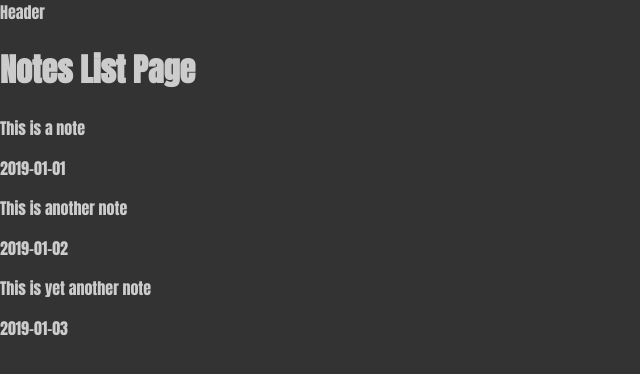
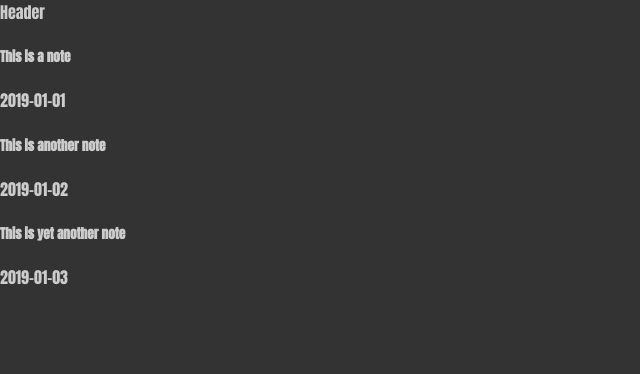
Before and after one commit to AndreiChristian/D-R-NotesApp---React, a React (Vite) app: page / in a window 1280 px wide. Shown: the top 374 px of the page, without its empty margins (0-640 px from the left). Built offline with nearby package versions, Linux system fonts and the light colour scheme.

Commit message:
added router

```diff
--- a/package.json
+++ b/package.json
@@ -10,7 +10,8 @@
   },
   "dependencies": {
     "react": "^18.2.0",
-    "react-dom": "^18.2.0"
+    "react-dom": "^18.2.0",
+    "react-router-dom": "^6.10.0"
   },
   "devDependencies": {
     "@types/react": "^18.0.28",
--- /dev/null
+++ b/src/App.module.css
@@ -0,0 +1,3 @@
+hello{
+    background-color: red;
+}
--- a/src/App.tsx
+++ b/src/App.tsx
@@ -2,13 +2,12 @@ import React from "react";
 import Header from "./components/Header";
 import NotesListPage from "./pages/NotesListPage";
 
-
 const App = () => {
   return (
-    <>
-      <Header/>
+    <div>
+      <Header />
       <NotesListPage />
-    </>
+    </div>
   );
 };
 
--- a/src/components/ListItem.tsx
+++ b/src/components/ListItem.tsx
@@ -1,9 +1,13 @@
-import React from 'react'
+import React from "react";
+import { Note } from "../assets/data";
 
-const ListItem = () => {
+const ListItem = ({ id, body, updated }: Note) => {
   return (
-    <div>ListItem</div>
-  )
-}
+    <div>
+      <h5>{body}</h5>
+      <p>{updated}</p>
+    </div>
+  );
+};
 
-export default ListItem
+export default ListItem;
--- a/src/main.tsx
+++ b/src/main.tsx
@@ -1,10 +1,20 @@
-import React from 'react'
-import ReactDOM from 'react-dom/client'
-import App from './App'
-import './index.css'
+import React from "react";
+import ReactDOM from "react-dom/client";
+import App from "./App";
+import { createBrowserRouter, RouterProvider } from "react-router-dom";
+import "./index.css";
 
-ReactDOM.createRoot(document.getElementById('root') as HTMLElement).render(
+const router = createBrowserRouter([
+  {
+    path: "/",
+    element: <App/>,
+  },
+]);
+
+ReactDOM.createRoot(document.getElementById("root") as HTMLElement).render(
   <React.StrictMode>
-    <App />
-  </React.StrictMode>,
-)
+    <React.StrictMode>
+      <RouterProvider router={router} />
+    </React.StrictMode>
+  </React.StrictMode>
+);
--- a/src/pages/NotesListPage.tsx
+++ b/src/pages/NotesListPage.tsx
@@ -1,16 +1,12 @@
 import React from "react";
 import { demoNotes } from "../assets/data";
+import ListItem from "../components/ListItem";
 
 const NotesListPage = () => {
   return (
     <div>
-      <h1>Notes List Page</h1>
       {demoNotes.map((note) => {
-        return <>
-        <p>{note.body}</p>
-        <p>{note.updated}</p>
-        </>
-        ;
+        return <ListItem key={note.id} {...note} />;
       })}
     </div>
   );
```
Also changed, not shown: src/pages/Root.tsx (added, +14 -0 lines), src/App.css (deleted), src/pages/NotePage.tsx (added), 1 other file (tests, documents, lock files or other folders).
